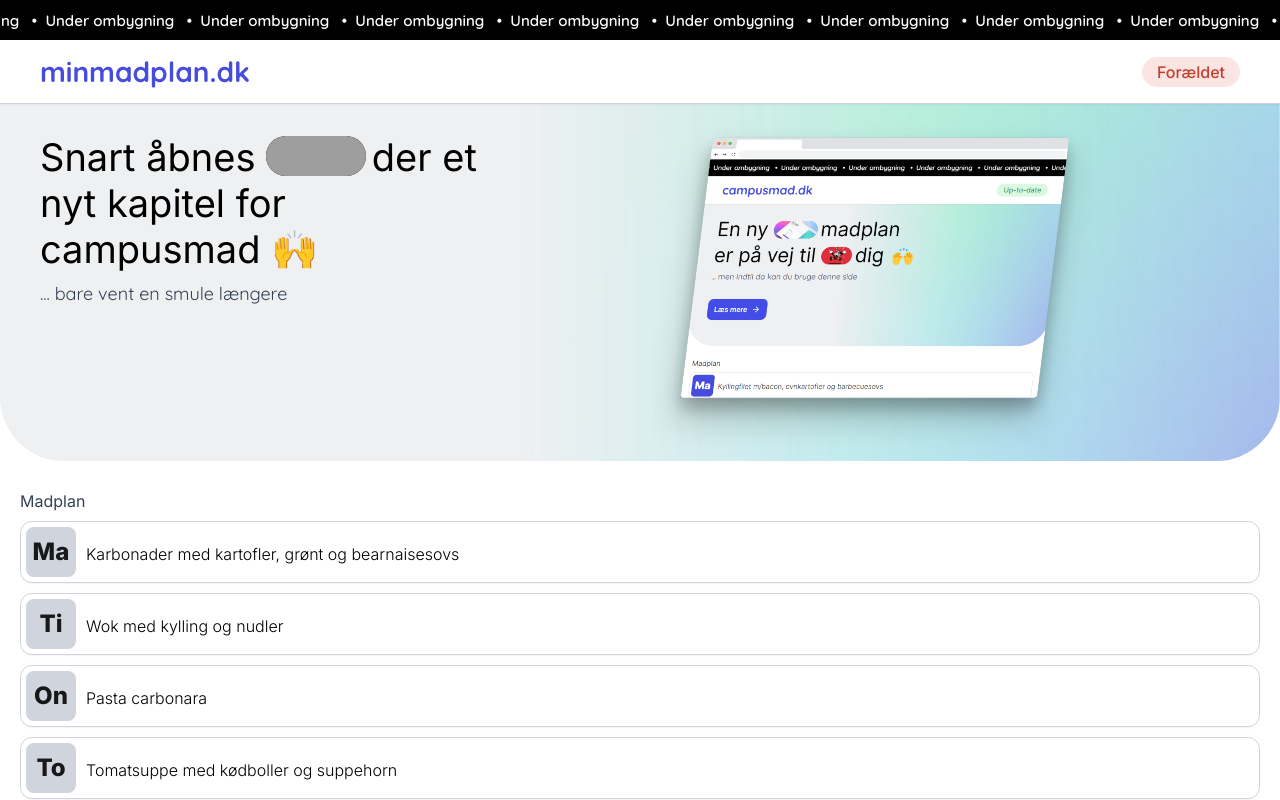
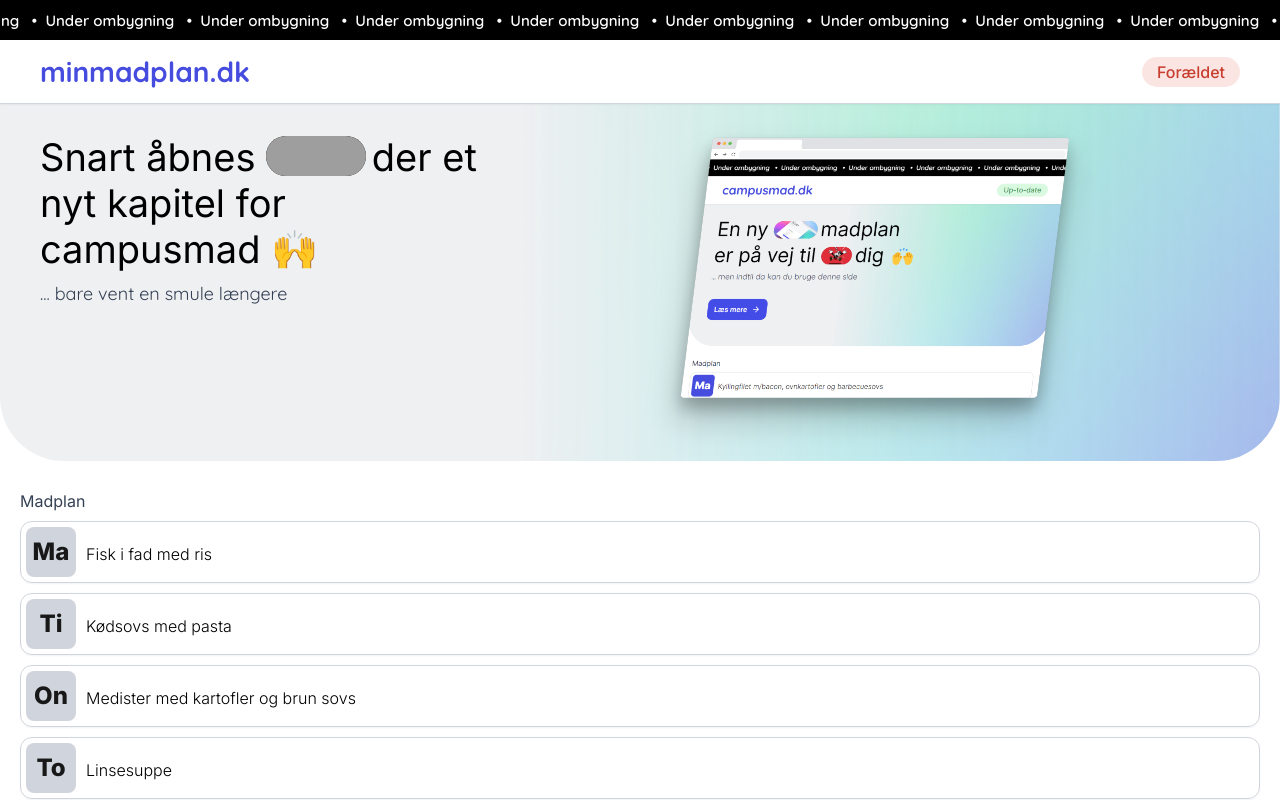
Before and after one commit to zMyLlama/videndjurs-aftensmad, a Next.js app: page / in a window 1280 px wide. Built offline with nearby package versions, Linux system fonts and the light colour scheme; grey boxes are pictures that could not be loaded.

Commit message:
Update temp.loading.tsx

```diff
--- a/pages/components/index/temp.loading.tsx
+++ b/pages/components/index/temp.loading.tsx
@@ -8,15 +8,15 @@ import { device } from "../../../js/devices";
 
 const translatedNames : any = ["Ma", "Ti", "On", "To", "Fr", "Lø", "Sø"]
 const mealPlan : any = {
-    "week": 43,
+    "week": 44,
     "meals": {
-        "monday": "Karbonader med kartofler, grønt og bearnaisesovs",
-        "tuesday": "Wok med kylling og nudler",
-        "wednesday": "Pasta carbonara",
-        "thursday": "Tomatsuppe med kødboller og suppehorn",
-        "friday": "Pulled pork/kyllinge burger",
-        "saturday": "Biksemad med bearnaisesovs",
-        "sunday": "Kamsteg stegt som vildt med waldorfsalat",
+        "monday": "Fisk i fad med ris",
+        "tuesday": "Kødsovs med pasta",
+        "wednesday": "Medister med kartofler og brun sovs",
+        "thursday": "Linsesuppe",
+        "friday": "Frikadeller med flødekartofler",
+        "saturday": "Ribbensteg med kartofler og brun sovs",
+        "sunday": "Gordon bleu med kartofler og bearnaisesovs",
     }
 }
 
```
